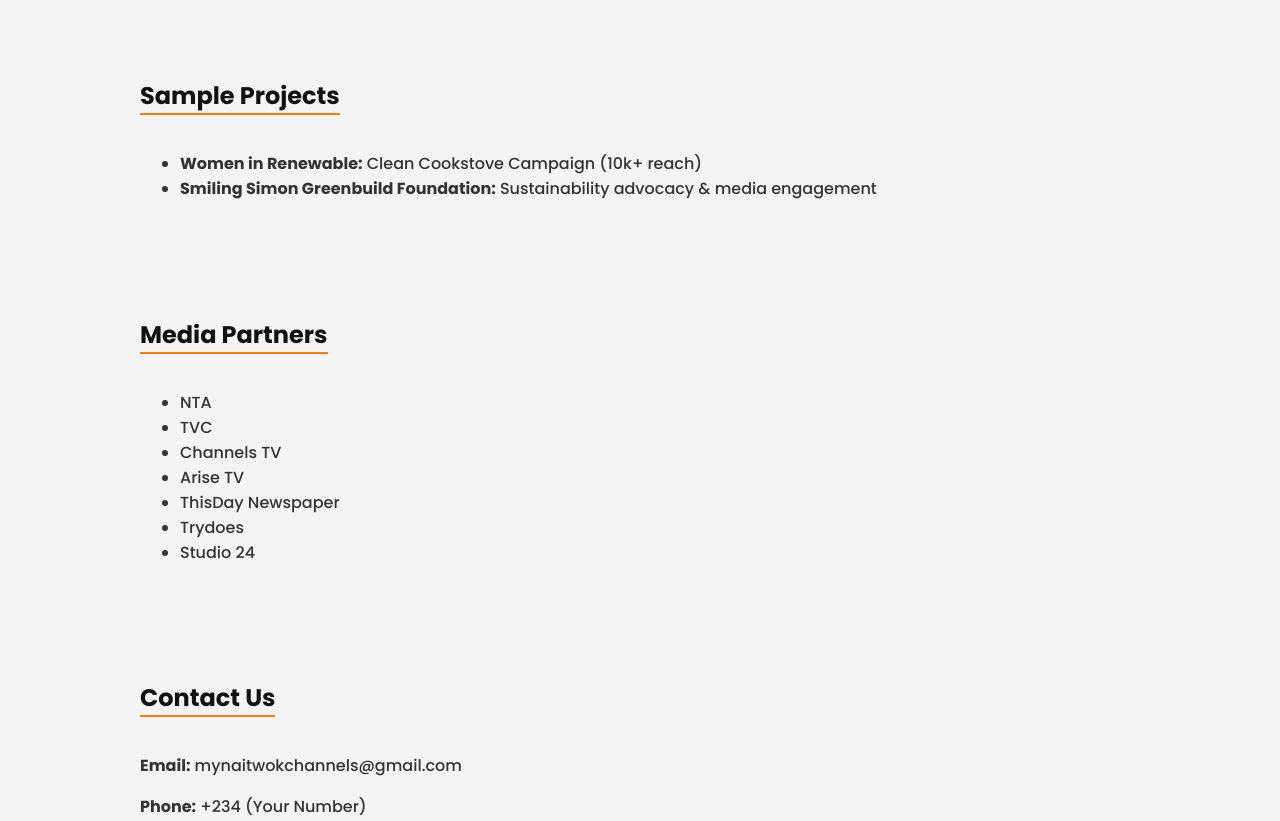
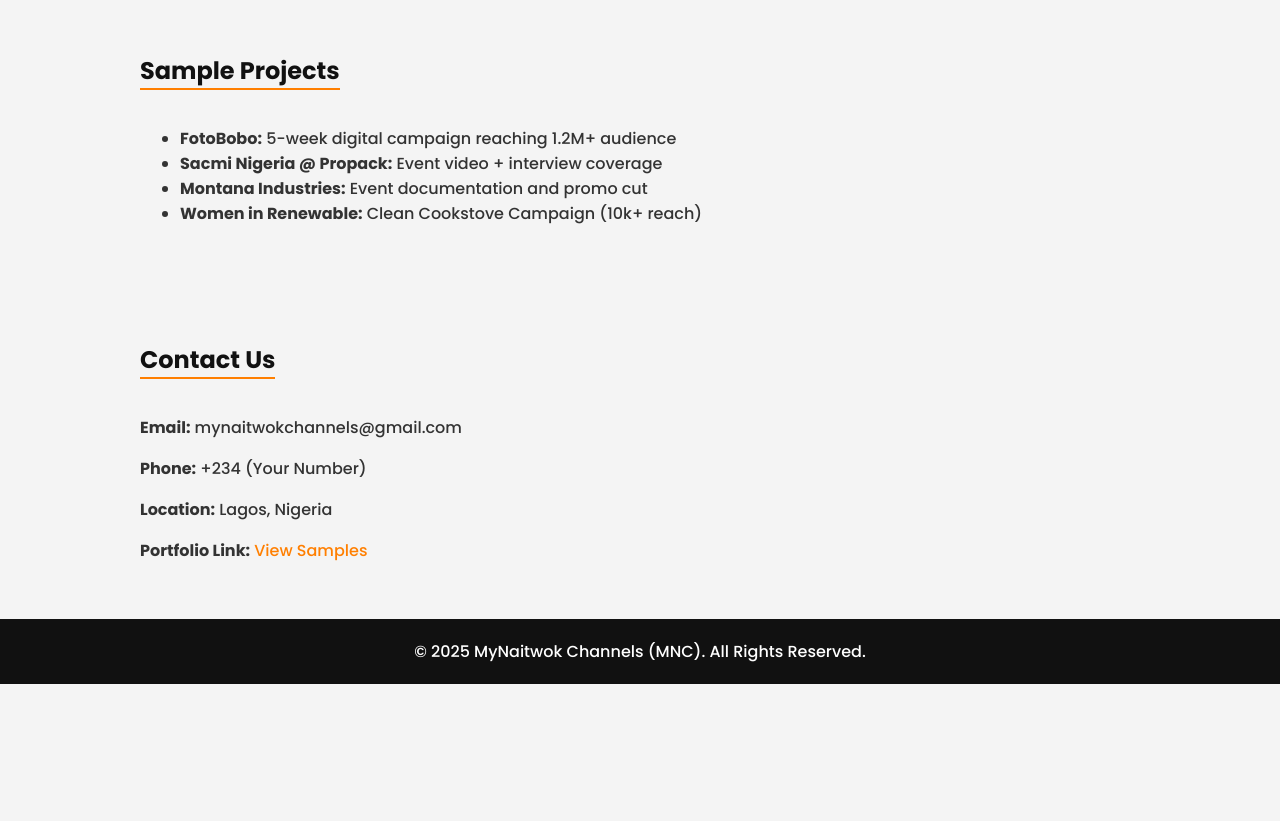
Before and after one commit to mynaitwokc/MNC, a plain HTML site: page index.html in a window 1280 px wide. Shown: the part 1040-1861 px from the top of the page. After the commit the page ends 1724 px from the top, so only its background shows below. Drawn offline with Linux system fonts and the light colour scheme.

Commit message:
Add files via upload

```diff
--- a/index.html
+++ b/index.html
@@ -65,7 +65,7 @@
 
   <section>
     <h2>About Us</h2>
-    <p>MyNaitwok Channels (MNC) is a full-service digital marketing & media agency helping businesses grow through innovative storytelling, strategic content, and impactful advertising. We offer end-to-end services in Digital Advertising, Media Production, Branding, PR, Television Placements, and Print Media Campaigns.</p>
+    <p>MyNaitwok Channels (MNC) is a full-service digital marketing & media agency helping businesses grow through innovative storytelling, strategic content, and impactful advertising. We offer end-to-end services in Digital Advertising, Media Production, Branding, and PR.</p>
   </section>
 
   <section>
@@ -81,7 +81,7 @@
       </div>
       <div class="card">
         <h3>Advertising</h3>
-        <p>Billboards, Bus Branding, Banners, Market Activations, Flyers, Newspapers, Magazines, and Television Ads</p>
+        <p>Billboards, Bus Branding, Banners, Market Activations, Flyers</p>
       </div>
       <div class="card">
         <h3>Content Creation</h3>
@@ -97,21 +97,10 @@
   <section>
     <h2>Sample Projects</h2>
     <ul>
+      <li><strong>FotoBobo:</strong> 5-week digital campaign reaching 1.2M+ audience</li>
+      <li><strong>Sacmi Nigeria @ Propack:</strong> Event video + interview coverage</li>
+      <li><strong>Montana Industries:</strong> Event documentation and promo cut</li>
       <li><strong>Women in Renewable:</strong> Clean Cookstove Campaign (10k+ reach)</li>
-      <li><strong>Smiling Simon Greenbuild Foundation:</strong> Sustainability advocacy & media engagement</li>
-    </ul>
-  </section>
-
-  <section>
-    <h2>Media Partners</h2>
-    <ul>
-      <li>NTA</li>
-      <li>TVC</li>
-      <li>Channels TV</li>
-      <li>Arise TV</li>
-      <li>ThisDay Newspaper</li>
-      <li>Trydoes</li>
-      <li>Studio 24</li>
     </ul>
   </section>
 
```
